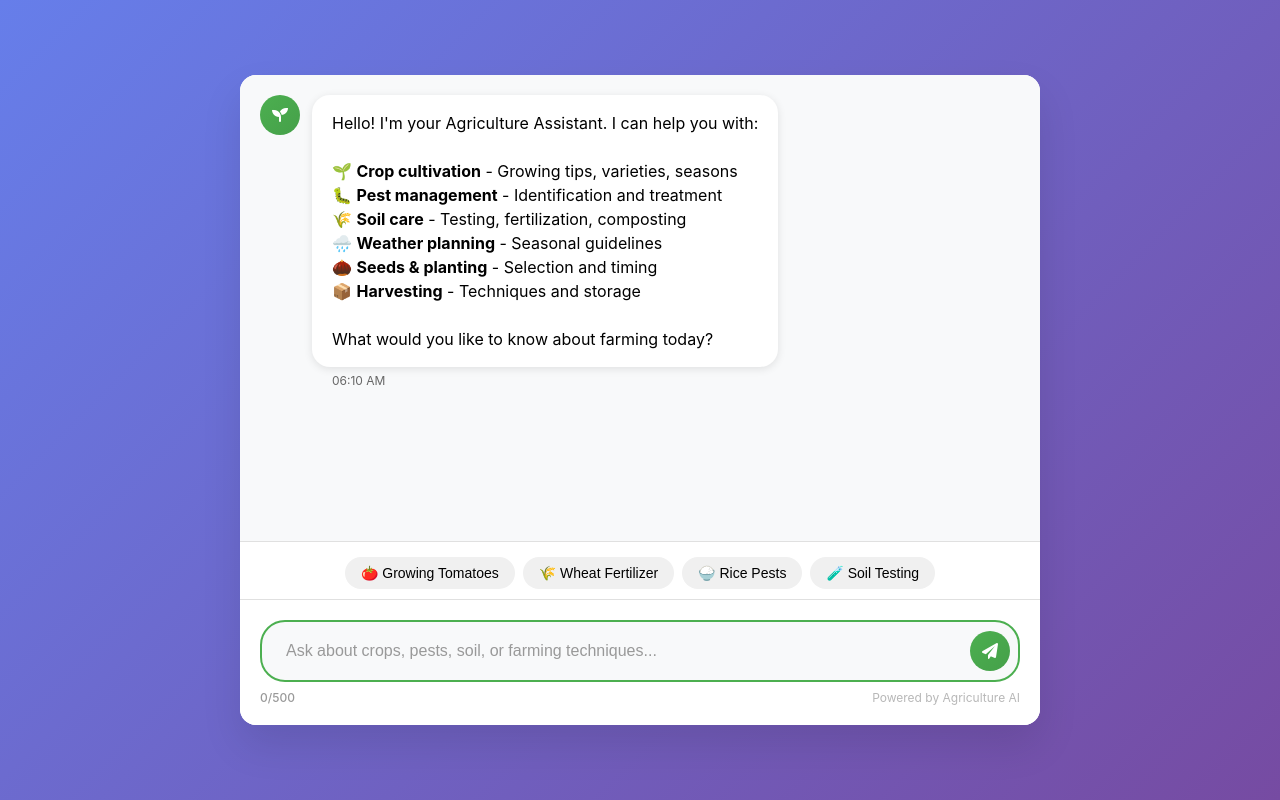
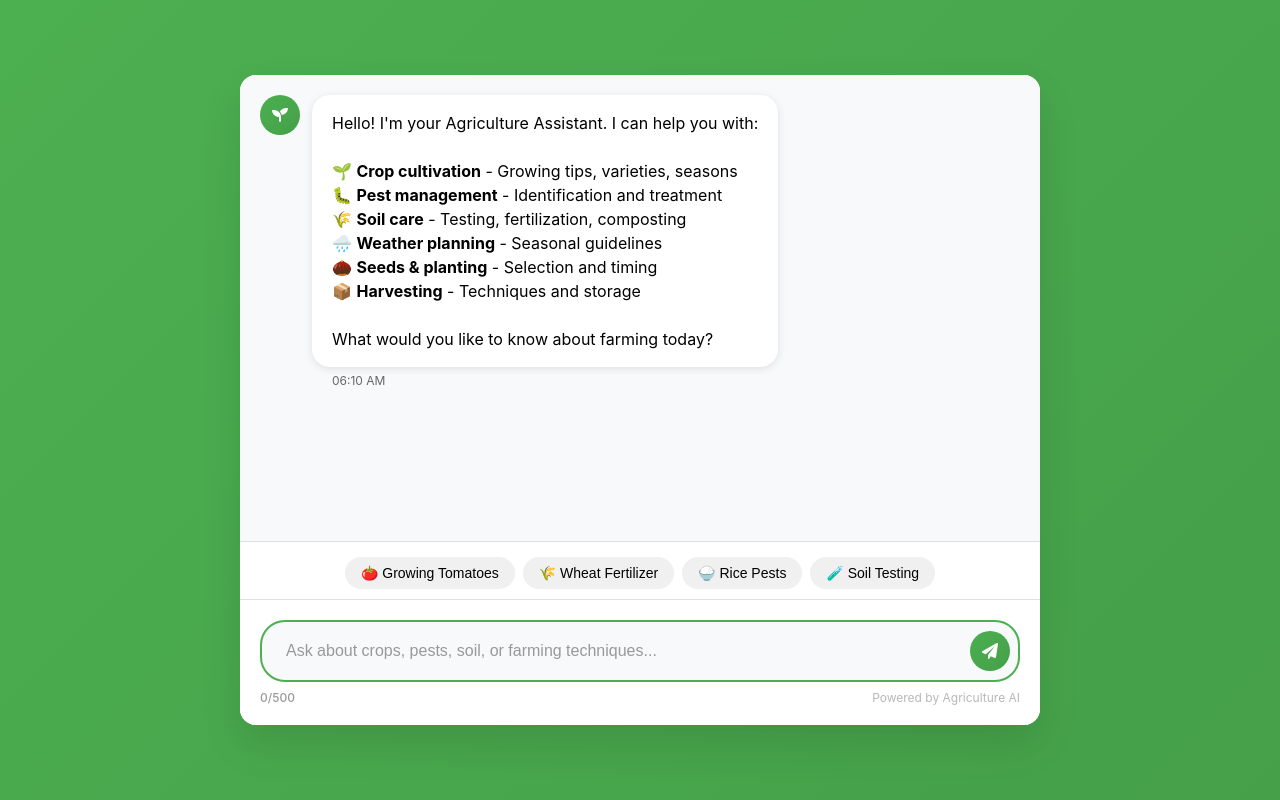
Before and after one commit to EldaRosyPinheiro/Agrichatbot, a Flask app: page / in a window 1280 px wide. Run offline with Flask 3, Linux system fonts and the light colour scheme.

Commit message:
Update style.css

```diff
--- a/static/css/style.css
+++ b/static/css/style.css
@@ -6,7 +6,7 @@
 
 body {
     font-family: -apple-system, BlinkMacSystemFont, 'Segoe UI', Roboto, sans-serif;
-    background: linear-gradient(135deg, #667eea 0%, #764ba2 100%);
+   background: linear-gradient(135deg, #4CAF50 0%, #45a049 100%);
     height: 100vh;
     display: flex;
     align-items: center;
```
